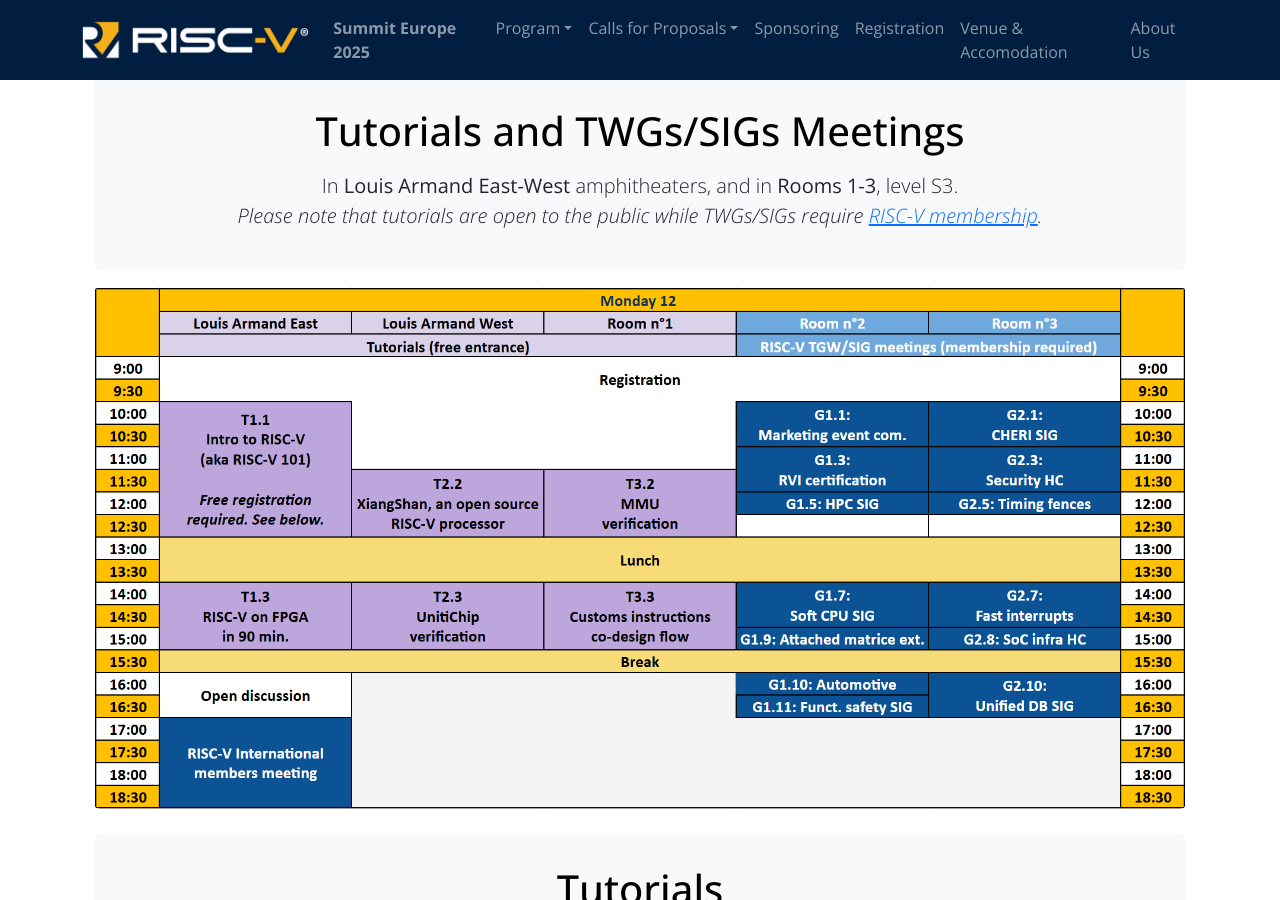
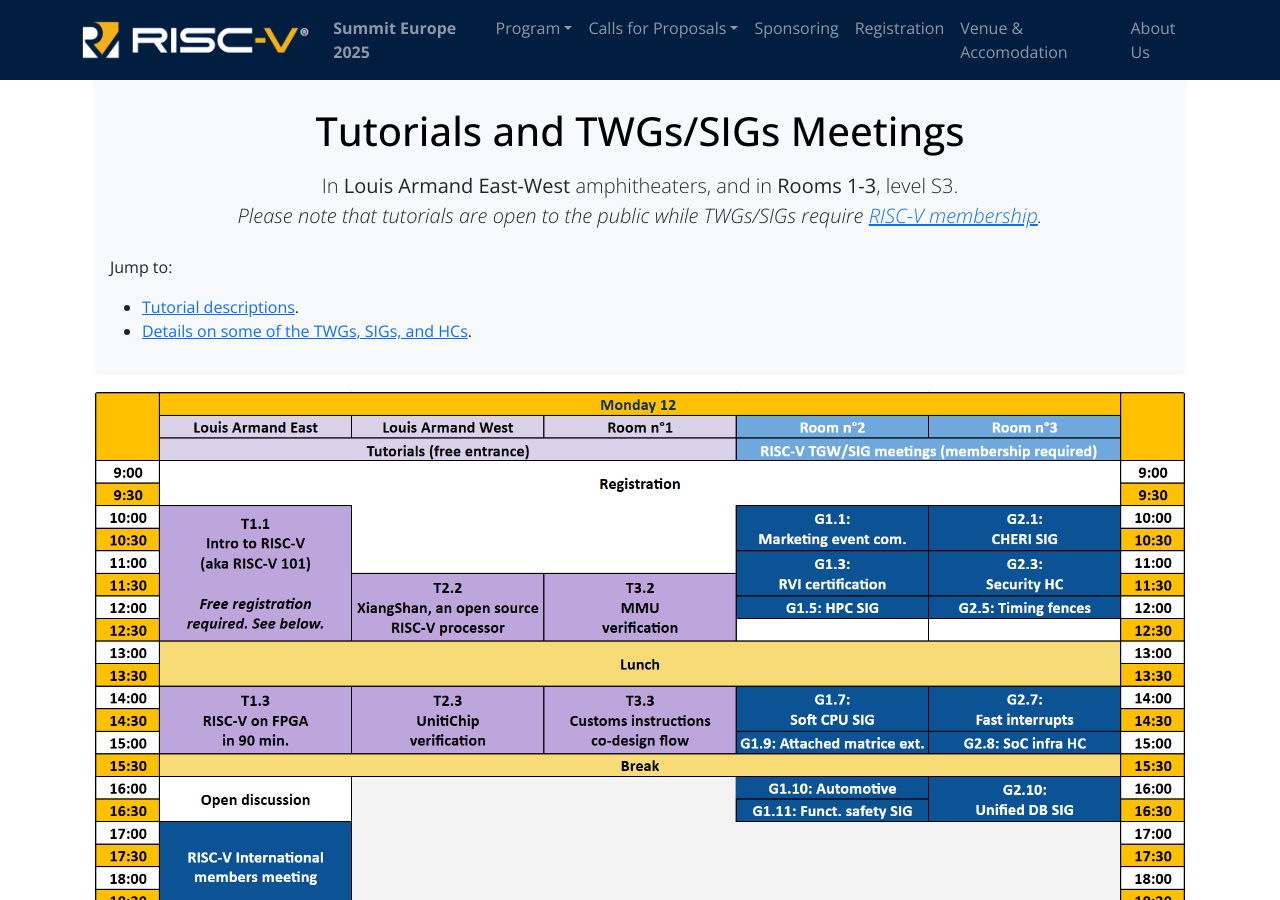
Before and after one commit to riscv-europe/summit-website-development, a Jekyll site: the page built from summit/2025/twg-tutos.md, in a window 1280 px wide and 900 px high. Built offline with Jekyll 4.4.1, drawn with Linux system fonts in a browser that asks for light colours.

Commit message:
Add: jump to tutorials or TWG/SIG  descriptions.

```diff
--- a/summit/2025/twg-tutos.md
+++ b/summit/2025/twg-tutos.md
@@ -8,6 +8,10 @@
     lead = "In <b>Louis Armand East-West</b> amphitheaters, and in <b>Rooms 1-3</b>, level S3.<br>*Please note that tutorials are open to the public while TWGs/SIGs require <a href=\"https://riscv.org/members/join/\">RISC-V membership</a>.*"
 %}
 
+Jump to:
+ - [Tutorial descriptions](#Tutos).
+ - [Details on some of the TWGs, SIGs, and HCs](#TWG-SIG).
+
 {% include jumboboxend.html %}
 
 {% include bannerimg.html
```
Also changed, not shown: other parts of summit/2025/twg-tutos.md (+1 -0 lines).
